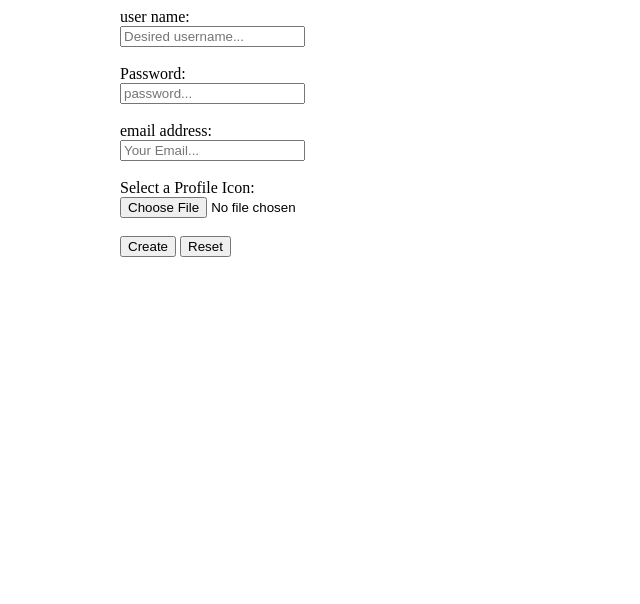
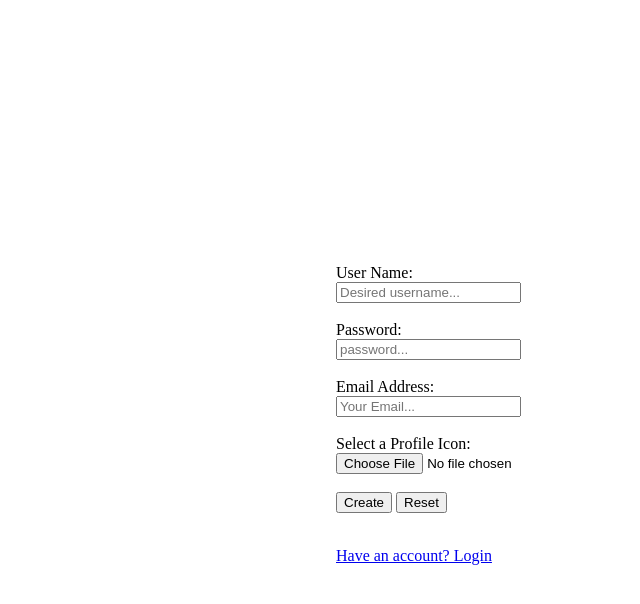
Before and after one commit to pattontj/csci311-project, a PHP site: page /createAccountPage.php in a window 1280 px wide. Shown: the top 604 px of the page, without its empty margins (204-844 px from the left). Run offline with PHP 8.4, Linux system fonts and the light colour scheme.

Commit message:
Began improvements on login pages and added a link to login from create account

```diff
--- a/createAccountPage.php
+++ b/createAccountPage.php
@@ -2,14 +2,15 @@
 <link href="css/style.css" rel="stylesheet" />
 
 <body>
+	<div class="loginCreate">
 		<div class="center">
 		<form action="createAccountHandler.php" method="post" enctype="multipart/form-data">
-     <label for="username">user name: </label> <br />
+		 <label for="username">User Name: </label> <br />
 		  <input type="text" id="reqUserName" name="reqUserName" placeholder="Desired username..." required /> <br /> <br />
 		 <label for="password">Password: </label> <br />
 		 <input type="text" id="reqPassword" name = "reqPassword" placeholder="password..." required /> <br /> <br />
 
-      <label for="reqEmail">email address: </label> <br />
+		  <label for="reqEmail">Email Address: </label> <br />
 		   <input type="text" id="reqEmail" name="reqEmail" placeholder="Your Email..." required /> <br /> <br />
 
 
@@ -20,6 +21,11 @@
 
 		 </form>
 
+			<div>
+				<br>
+					<a href="./loginPage.php">Have an account? Login</a>
+			</div>
+		 </div>
 	</div>
 
 </body>
--- a/css/style.css
+++ b/css/style.css
@@ -1,18 +1,22 @@
 /* style sheet for mainPage and possibliy others */
 
-/*Centers a div element on a screen*/
+/*Centers a div element and its contents on a screen*/
 .center {
 	width: 50%;
-	display: block;
-	margin: auto;
+	position: absolute;
+	left: 50%;
+	margin-left: -100px;
+}
 
-	align-content: center;
-}
+/*---------Making Login and create Account Page look nice-------------*/
+.loginCreate > * {
+	margin-top:20%;
 
 
 
 
-/*-------------------------For profile page--------------------------*/
+
+/*-------------------------For profile page---------------------------*/
 /*General Formatting*/
 .profile {
     margin-left:100px;
```
Also changed, not shown: loginPage.php (+4 -3 lines). Lines whose indentation alone changed are shown as unchanged.
